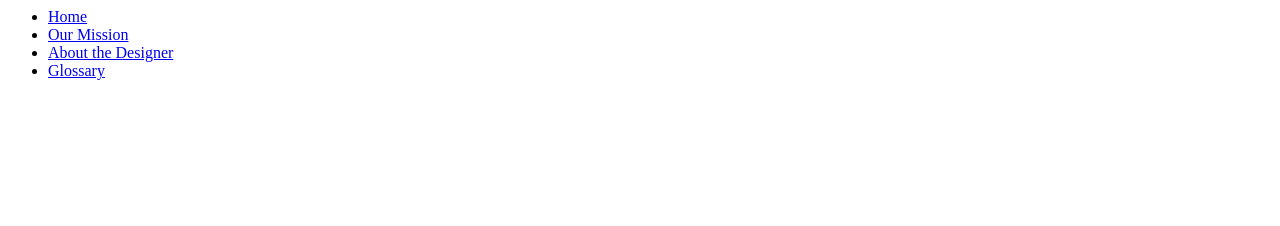
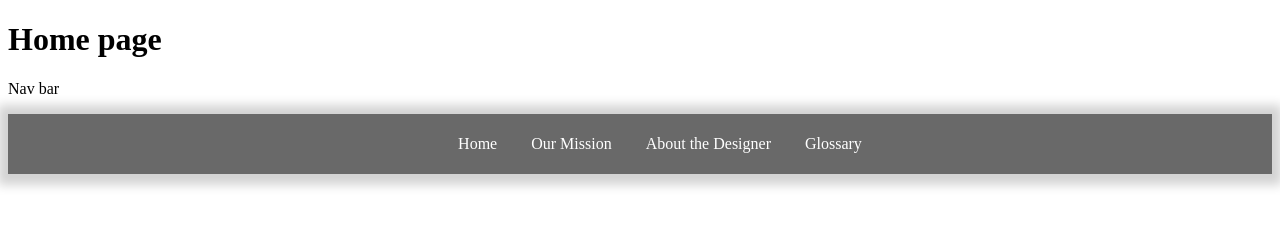
Before and after one commit to cxrbynrxse/game, a plain HTML site: page index.html in a window 1280 px wide. Drawn offline with Linux system fonts and the light colour scheme.

Commit message:
Update index.html

```diff
--- a/index.html
+++ b/index.html
@@ -1,4 +1,19 @@
+<!DOCTYPE html>
+<html lang="en">
+<head>
+<meta charset="UTF-8">
+<meta name="viewport" content="width=device-width, initial-scale=1.0">
+<meta name="author" content="Corbyn Rosli">
+<title>Home</title>
+<link rel="stylesheet" href="style.css">
+</head>
 <body>
+
+<h1>Home page</h1>
+<p>
+Nav bar
+</p>
+
   <nav id="topNav">
   <ul>
     <li>
@@ -15,4 +30,6 @@
     </li>
   </ul>
 </nav>
+
 </body>
+</html>
```
